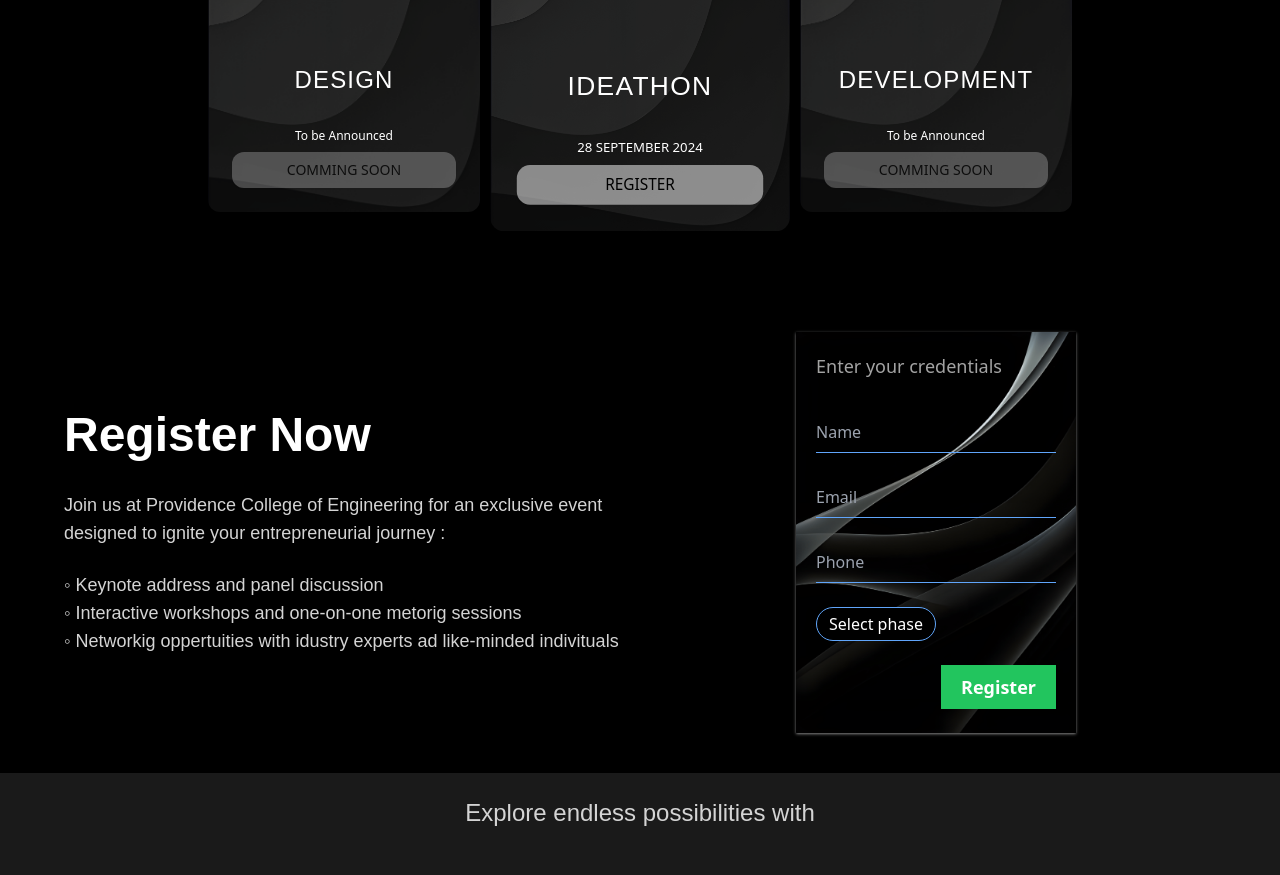
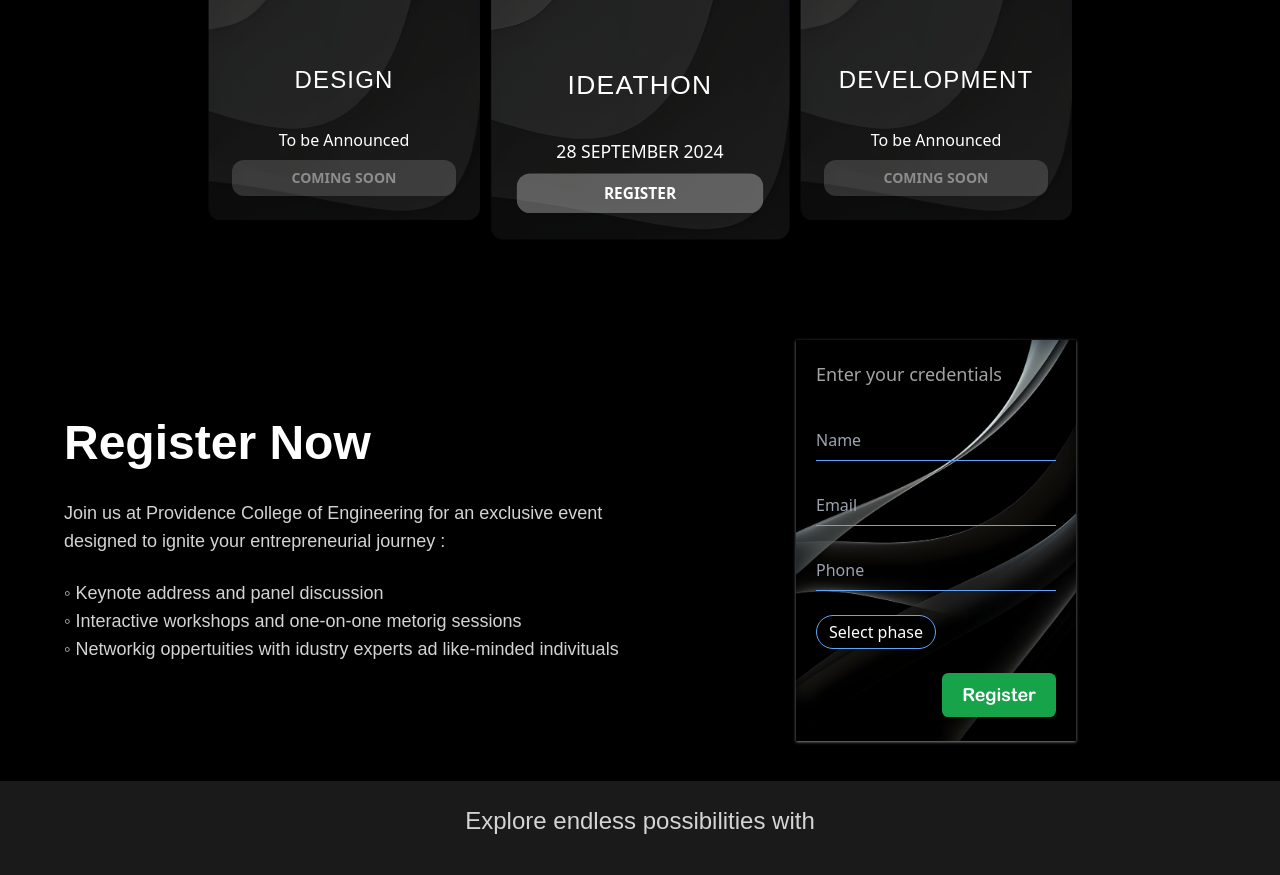
Before and after one commit to niranjan-official/Lumino, a React (Vite) app: page / in a window 1280 px wide. Shown: the part 2200-3075 px from the top of the page. Built offline with nearby package versions, Linux system fonts and the light colour scheme; a web font is replaced by a local one.

Commit message:
spelling correction

```diff
--- a/src/components/Pages/Phases.jsx
+++ b/src/components/Pages/Phases.jsx
@@ -16,7 +16,7 @@ const array = [
   {
     name: "DESIGN",
     phase: "03",
-    option: "COMMING SOON",
+    option: "COMING SOON",
     date: "To be Announced",
     active: false,
   },
@@ -30,7 +30,7 @@ const array = [
   {
     name: "DEVELOPMENT",
     phase: "02",
-    option: "COMMING SOON",
+    option: "COMING SOON",
     date: "To be Announced",
     active: false,
   },
@@ -80,11 +80,11 @@ const Phases = () => {
                   <p className="econo-bold tracking-wider">{obj.name}</p>
                 </CardContent>
                 <CardFooter className="flex flex-col justify-center items-center rounded-lg   pt-5 ">
-                  <p className="text-xs mb-2 arial-fonnt">{obj.date}</p>
+                  <p className=" mb-2 arial-fonnt">{obj.date}</p>
                   <Button
                     disabled={!obj?.active}
                     variant="outline"
-                    className="w-56 rounded-xl border-none bg-white/50 text-black hover:bg-white/30"
+                    className="w-56 rounded-xl border-none font-bold md:font-semibold bg-white/30 text-white hover:bg-white/30"
                   >
                     {obj.option}
                   </Button>
--- a/src/components/Pages/Registration.jsx
+++ b/src/components/Pages/Registration.jsx
@@ -36,7 +36,7 @@ const Registration = () => {
               <div className="w-full flex justify-end">
                 <button
                   type="submit"
-                  className="p-2 bg-green-500 px-5 font-extrabold text-lg"
+                  className="p-2 bg-green-600 rounded-[0.4rem] px-5 arial-font text-lg"
                 >
                   Register
                 </button>
```
